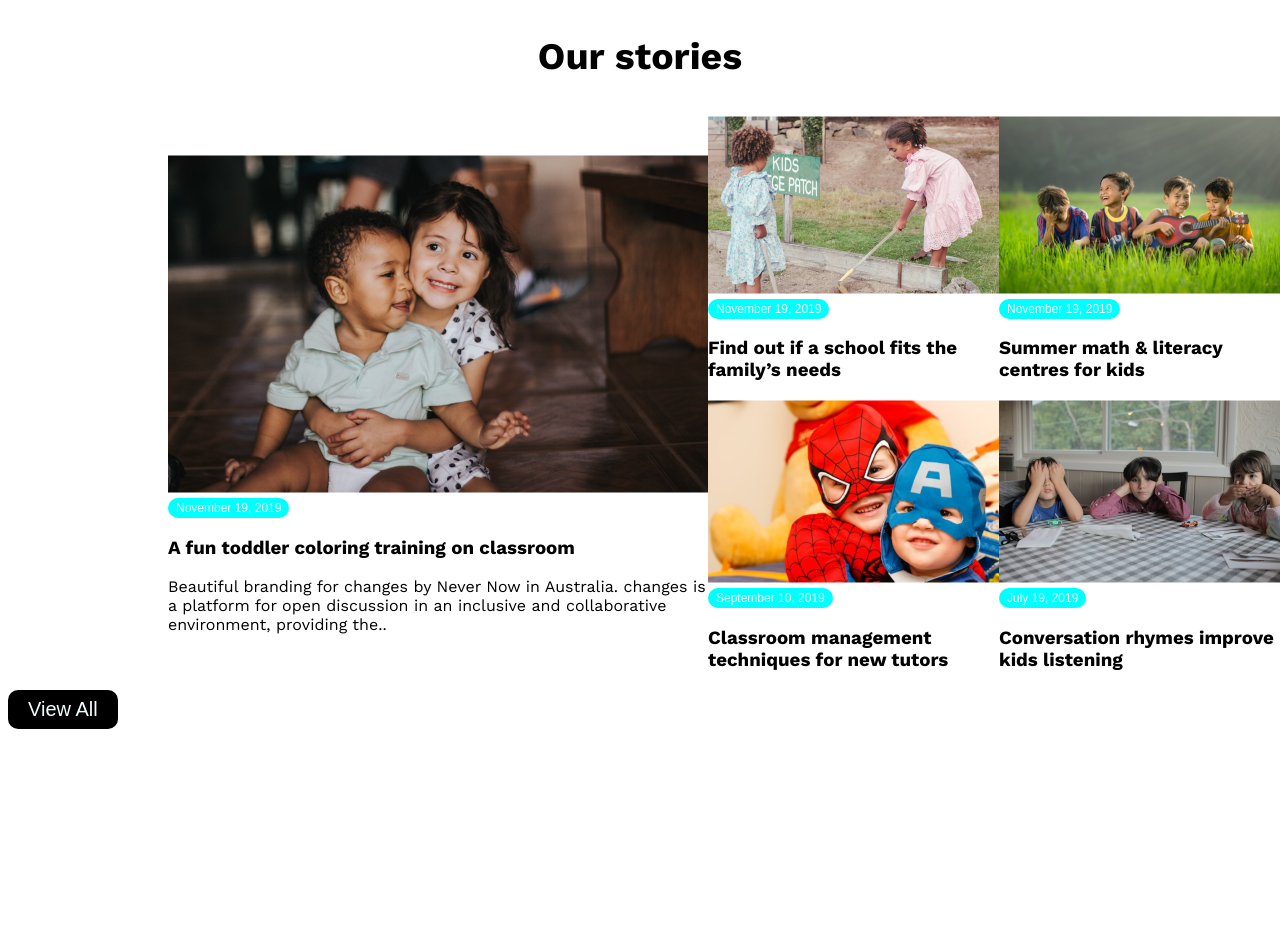
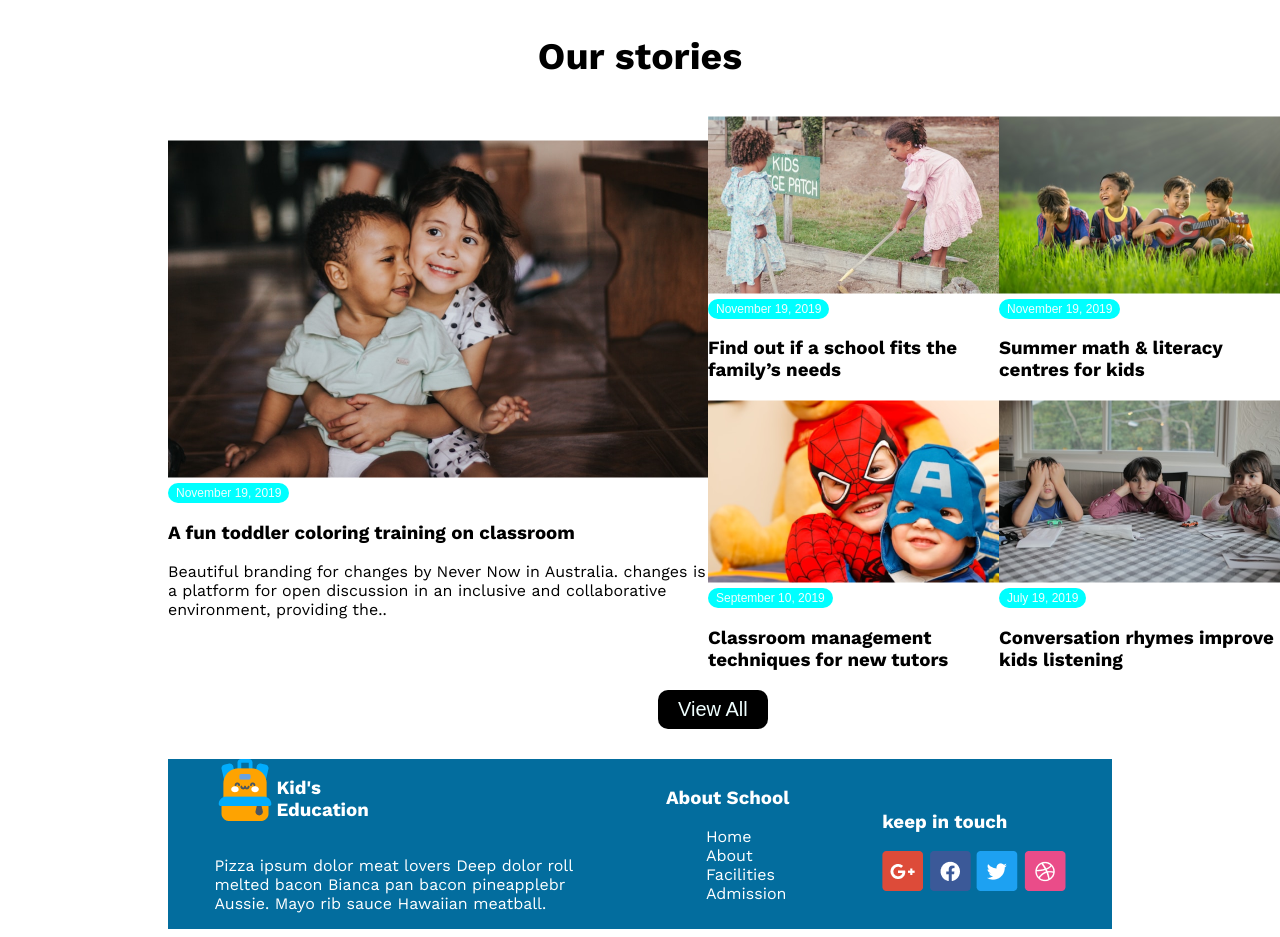
Before and after one commit to Rahima06/kids-school, a plain HTML site: page index.html in a window 1280 px wide. Shown: the part 1193-2130 px from the top of the page. Before the commit the page ends 1930 px from the top, so only its background shows below. Drawn offline with nearby package versions, Linux system fonts and the light colour scheme.

Commit message:
file partially completed

```diff
--- a/index.html
+++ b/index.html
@@ -94,7 +94,7 @@
             <h3>Our stories</h3>
         </section>
 
-        <section class="display-flex margin">
+        <section class="display-flex margin str-1">
             <div class="story-1">
                 <img src="assets/story-1.png" alt="">
                 <button class="btn story-btn">November 19, 2019</button>
@@ -141,17 +141,60 @@
             </div>
 
         </section>
-        <div>
-            <button class="btn-enroll alignment">View All</button>
-        </div>
+
+        <section class="btn-view">
+            <div>
+                <button class="btn-enroll ">View All</button>
+            </div>
+        </section>
+
+    </main>
+
+
+    <footer class=" footer display-flex margin text-color">
+        <section>
+            <div class="display ">
+                <div>
+                    <img src="assets/logo.png" alt="">
+
+                </div>
+                <div>
+                    <h3 class="first-heading">Kid's <br>Education</h3>
+                </div>
+            </div>
+            <p>Pizza ipsum dolor meat lovers <buffalo class="br"></buffalo> Deep dolor roll <br>melted bacon Bianca pan
+                bacon pineapplebr <br>
+
+                Aussie. Mayo rib sauce Hawaiian meatball.</p>
+
+        </section>
 
 
 
+        <section>
+            <div class="about-school">
+                <h3>About School</h3>
+                <ul>
+                    <li class="list-item ">Home</li>
+                    <li class="list-item ">About</li>
+                    <li class="list-item ">Facilities</li>
+                    <li class="list-item ">Admission</li>
+                </ul>
+            </div>
+        </section>
+
+        <section>
+            <div>
+                <h3>keep in touch</h3>
+                <div class="icon">
+                    <img src="assets/google+.png" alt="">
+                    <img src="assets/fb.png" alt="">
+                    <img src="assets/twitter.png" alt="">
+                    <img src="assets/dribble.png" alt="">
 
 
-    </main>
-
-    <footer>
+                </div>
+        </section>
 
     </footer>
 
--- a/styles/style.css
+++ b/styles/style.css
@@ -188,7 +188,7 @@
 
 .story-1 {
 
-    margin-bottom: 20p;
+    margin-bottom: 30px;
 }
 
 .story {
@@ -202,6 +202,8 @@
 
 }
 
+
+
 .story-btn {
     font-size: .75rem;
     font-weight: 200px;
@@ -213,9 +215,6 @@
     color: azure;
     border-radius: 10px;
     border: none;
-    align-content: space-between;
-    margin-right: -50px;
-
 
 }
 
@@ -225,13 +224,34 @@
     margin-top: 10px;
 }
 
-.alignment {
-    align-self: auto;
+.btn-view {
+
+    margin-left: 650px;
+
 }
 
+/* styling footer */
 
+.display {
 
+    display: flex;
+}
 
+.footer {
+    background-color: #036d9e;
+    margin-top: 30px;
+    max-width: auto 0;
+
+}
+
+.list-item {
+    list-style: none;
+
+}
+
+.text-color {
+    color: white;
+}
 
 
 @media screen and (max-width: 576px) {
```
